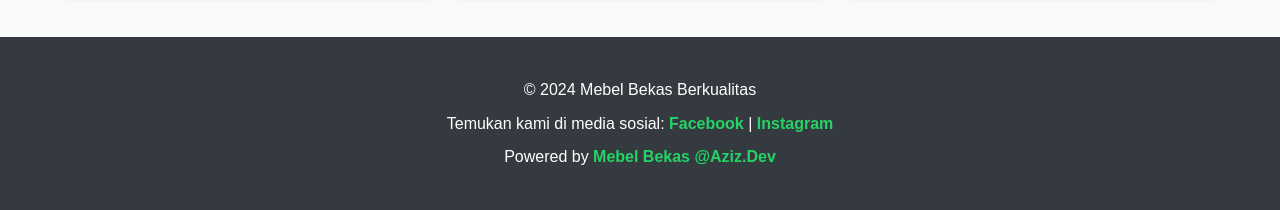
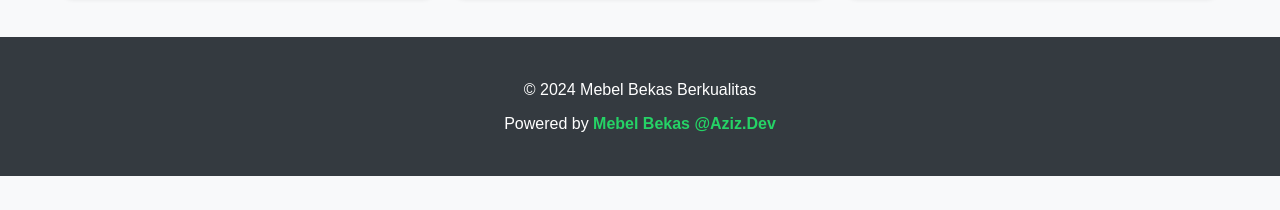
Before and after one commit to Seihza/belajarweb, a plain HTML site: page index.html in a window 1280 px wide. Shown: the part 1580-1790 px from the top of the page. After the commit the page ends 1756 px from the top, so only its background shows below. Drawn offline with Linux system fonts and the light colour scheme.

Commit message:
Update index.html

```diff
--- a/index.html
+++ b/index.html
@@ -246,10 +246,6 @@
 
   <footer>
     <p>&copy; 2024 Mebel Bekas Berkualitas</p>
-    <p>Temukan kami di media sosial:
-      <a href="https://facebook.com" target="_blank">Facebook</a> |
-      <a href="https://instagram.com" target="_blank">Instagram</a>
-    </p>
     <p>Powered by <a href="#">Mebel Bekas @Aziz.Dev</a></p>
   </footer>
 </body>
```
